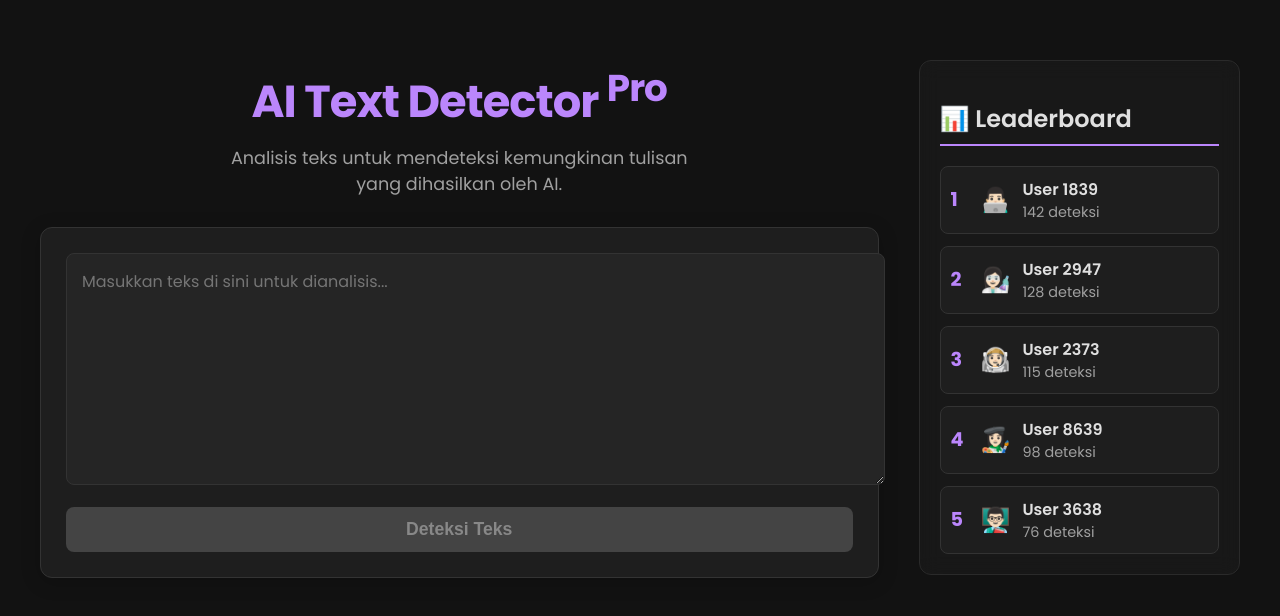
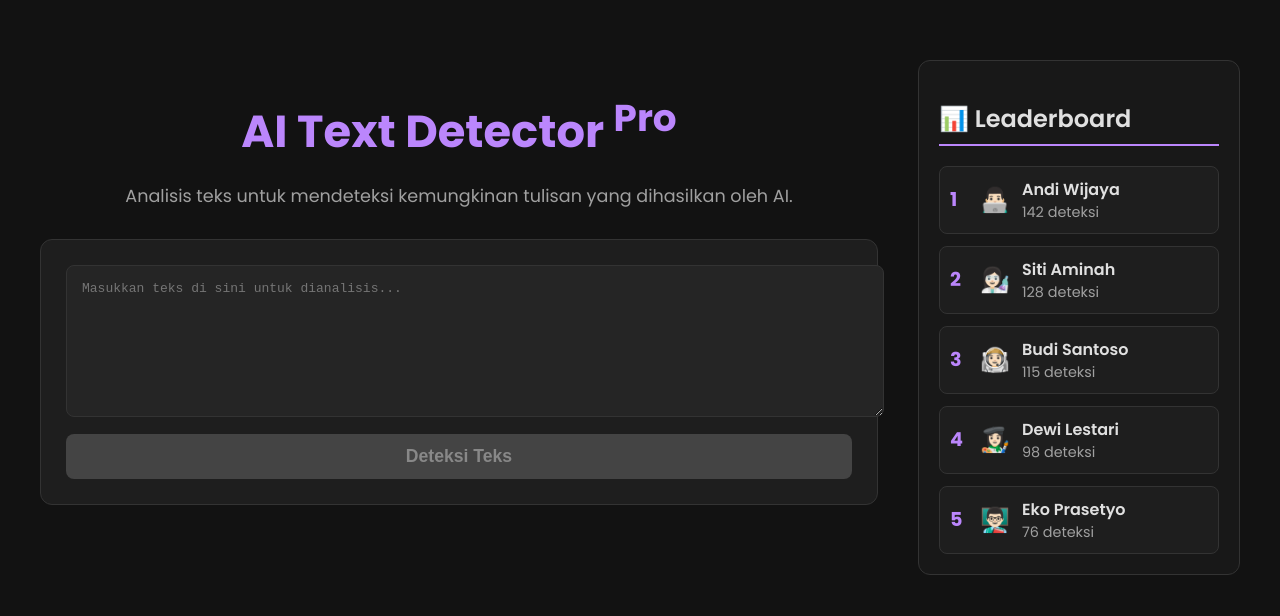
Before and after one commit to Dazhosting/Ai-Detector, a Next.js app: page / in a window 1280 px wide. Shown: the top 616 px of the page. Built offline with nearby package versions, Linux system fonts and the light colour scheme.

Commit message:
Update index.js

```diff
--- a/pages/index.js
+++ b/pages/index.js
@@ -1,64 +1,57 @@
-import { useEffect, useState } from "react";
+import { useState } from "react";
 import Head from "next/head";
 
 export default function Home() {
-  const [isMobile, setIsMobile] = useState(false);
-
-  useEffect(() => {
-    // Logika deteksi yang akurat: memeriksa user agent dan lebar layar.
-    const checkIsMobile = () => {
-      // Mengembalikan true jika user agent mengandung "Mobi" atau "Android", ATAU jika lebar window < 1024px.
-      const isMobileDevice = /Mobi|Android/i.test(navigator.userAgent) || window.innerWidth < 1024;
-      setIsMobile(isMobileDevice);
-    };
-
-    // Jalankan pengecekan saat komponen pertama kali dimuat di browser.
-    checkIsMobile();
-
-    // Tambahkan listener untuk mengecek ulang jika ukuran window berubah.
-    window.addEventListener("resize", checkIsMobile);
-
-    // Hapus listener saat komponen tidak lagi digunakan untuk mencegah memory leak.
-    return () => window.removeEventListener("resize", checkIsMobile);
-  }, []);
-
-  // State untuk fungsionalitas inti
   const [text, setText] = useState("");
   const [result, setResult] = useState([]);
   const [loading, setLoading] = useState(false);
   const [isButtonHovered, setButtonHovered] = useState(false);
+  const [customAlert, setCustomAlert] = useState(null);
 
-  // Data dummy untuk leaderboard
-  const [leaderboardData] = useState([
-    { rank: 1, name: "User 1839", detections: 142, avatar: "👨🏻‍💻" },
-    { rank: 2, name: "User 2947", detections: 128, avatar: "👩🏻‍🔬" },
-    { rank: 3, name: "User 2373", detections: 115, avatar: "👨🏻‍🚀" },
-    { rank: 4, name: "User 8639", detections: 98, avatar: "👩🏻‍🎨" },
-    { rank: 5, name: "User 3638", detections: 76, avatar: "👨🏻‍🏫" },
-  ]);
+  const leaderboardData = [
+    { rank: 1, name: "Andi Wijaya", detections: 142, avatar: "👨🏻‍💻" },
+    { rank: 2, name: "Siti Aminah", detections: 128, avatar: "👩🏻‍🔬" },
+    { rank: 3, name: "Budi Santoso", detections: 115, avatar: "👨🏻‍🚀" },
+    { rank: 4, name: "Dewi Lestari", detections: 98, avatar: "👩🏻‍🎨" },
+    { rank: 5, name: "Eko Prasetyo", detections: 76, avatar: "👨🏻‍🏫" },
+  ];
+
+  const showAlert = (message) => {
+    setCustomAlert(message);
+    setTimeout(() => setCustomAlert(null), 3000);
+  };
 
   const handleDetect = async () => {
-    if (!text.trim()) {
-      alert("Teks tidak boleh kosong!");
-      return;
-    }
+    if (!text.trim()) return showAlert("Teks tidak boleh kosong!");
     setLoading(true);
     setResult([]);
     try {
-      // Simulasi API call (ganti dengan fetch asli Anda jika perlu)
-      await new Promise(resolve => setTimeout(resolve, 1500));
-      const mockResult = text.split('.').filter(s => s.trim() !== '').map((s, i) => ({
+      await new Promise((r) => setTimeout(r, 1500)); // simulasi
+      const mockResult = text.split(".").filter(Boolean).map((s, i) => ({
         no: i + 1,
-        kalimat: s.trim() + '.',
+        kalimat: s.trim() + ".",
         score: Math.random(),
         status: Math.random() > 0.4 ? "AI_GENERATED" : "HUMAN_WRITTEN",
       }));
       setResult(mockResult);
     } catch (err) {
-      alert("Error: " + err.message);
+      showAlert("Terjadi kesalahan: " + err.message);
     } finally {
       setLoading(false);
     }
+  };
+
+  const colors = {
+    background: "#121212",
+    surface: "#1e1e1e",
+    primary: "#bb86fc",
+    primaryHover: "#a050f0",
+    secondary: "#03dac6",
+    textPrimary: "#e0e0e0",
+    textSecondary: "#a0a0a0",
+    border: "#333333",
+    aiText: "#ff79c6",
+    humanText: "#50fa7b",
   };
 
   const GlobalStyles = `
@@ -71,65 +64,76 @@ export default function Home() {
     }
     ::-webkit-scrollbar { width: 8px; }
     ::-webkit-scrollbar-track { background: ${colors.background}; }
-    ::-webkit-scrollbar-thumb { background: ${colors.primary}; border-radius: 4px; }
+    ::-webkit-scrollbar-thumb {
+      background: ${colors.primary};
+      border-radius: 4px;
+    }
     ::-webkit-scrollbar-thumb:hover { background: ${colors.primaryHover}; }
   `;
 
-  // Jika terdeteksi sebagai mobile, tampilkan halaman fallback.
-  if (isMobile) {
-    return (
-      <>
-        <Head>
-          <title>Mode Desktop Diperlukan</title>
-          <meta name="viewport" content="width=device-width, initial-scale=1.0" />
-          <link rel="preconnect" href="https://fonts.googleapis.com" />
-          <link rel="preconnect" href="https://fonts.gstatic.com" crossOrigin="true" />
-          <link href="https://fonts.googleapis.com/css2?family=Poppins:wght@400;600;700&display=swap" rel="stylesheet" />
-          <style>{`
-            body {
-              background-color: #121212;
-              color: #e0e0e0;
-              font-family: 'Poppins', sans-serif;
-              margin: 0;
-            }
-          `}</style>
-        </Head>
-        <div style={styles.mobileFallbackContainer}>
-            <span style={styles.mobileFallbackIcon}>🖥️</span>
-            <h1 style={styles.mobileFallbackTitle}>Tampilan Desktop Diperlukan</h1>
-            <p style={styles.mobileFallbackText}>
-              Aplikasi ini dioptimalkan untuk pengalaman desktop. Silakan buka di perangkat dengan layar yang lebih lebar.
-            </p>
-        </div>
-      </>
-    );
-  }
-
-  // Jika bukan mobile, tampilkan aplikasi utama.
   return (
     <>
       <Head>
         <title>🧠 AI Text Detector Pro</title>
-        <meta name="viewport" content="width=device-width, initial-scale=1.0, maximum-scale=1.0, user-scalable=no" />
+        <meta name="viewport" content="width=device-width, initial-scale=1.0, maximum-scale=1.0" />
         <link rel="preconnect" href="https://fonts.googleapis.com" />
         <link rel="preconnect" href="https://fonts.gstatic.com" crossOrigin="true" />
         <link href="https://fonts.googleapis.com/css2?family=Poppins:wght@400;600;700&display=swap" rel="stylesheet" />
         <style>{GlobalStyles}</style>
       </Head>
 
-      <div style={styles.container}>
-        <div style={styles.mainContent}>
-          <header style={styles.header}>
-            <h1 style={styles.title}>AI Text Detector <sup>Pro</sup></h1>
-            <p style={styles.subtitle}>
-              Analisis teks untuk mendeteksi kemungkinan tulisan yang dihasilkan oleh AI.
-            </p>
+      {customAlert && (
+        <div style={{
+          position: "fixed",
+          top: 20,
+          right: 20,
+          backgroundColor: colors.primary,
+          color: "#000",
+          padding: "12px 20px",
+          borderRadius: 8,
+          fontWeight: 600,
+          zIndex: 1000,
+          boxShadow: "0 4px 12px rgba(0,0,0,0.3)"
+        }}>
+          {customAlert}
+        </div>
+      )}
+
+      <div style={{
+        display: 'flex',
+        flexDirection: 'row',
+        gap: '40px',
+        maxWidth: 1200,
+        margin: '40px auto',
+        padding: '20px',
+        flexWrap: 'wrap'
+      }}>
+        <main style={{ flex: 3, minWidth: 300 }}>
+          <header style={{ textAlign: 'center' }}>
+            <h1 style={{ fontSize: '2.8em', fontWeight: 700, color: colors.primary, marginBottom: 10 }}>AI Text Detector <sup>Pro</sup></h1>
+            <p style={{ fontSize: '1.1em', color: colors.textSecondary }}>Analisis teks untuk mendeteksi kemungkinan tulisan yang dihasilkan oleh AI.</p>
           </header>
 
-          <div style={styles.inputSection}>
+          <div style={{
+            padding: '25px',
+            backgroundColor: colors.surface,
+            borderRadius: '12px',
+            border: `1px solid ${colors.border}`,
+            marginTop: 30
+          }}>
             <textarea
               rows={8}
-              style={styles.textarea}
+              style={{
+                width: '100%',
+                padding: 15,
+                fontSize: '1em',
+                borderRadius: 8,
+                border: `1px solid ${colors.border}`,
+                resize: 'vertical',
+                backgroundColor: '#252525',
+                color: colors.textPrimary,
+                marginBottom: 10,
+              }}
               placeholder="Masukkan teks di sini untuk dianalisis..."
               value={text}
               onChange={(e) => setText(e.target.value)}
@@ -138,55 +142,114 @@ export default function Home() {
             <button
               onClick={handleDetect}
               disabled={loading || !text.trim()}
-              style={{
-                ...styles.button,
-                ...(isButtonHovered && !loading && text.trim() ? styles.buttonHover : {}),
-                ...(loading || !text.trim() ? styles.buttonDisabled : {}),
-              }}
               onMouseEnter={() => setButtonHovered(true)}
               onMouseLeave={() => setButtonHovered(false)}
+              style={{
+                width: '100%',
+                background: loading || !text.trim()
+                  ? "#444"
+                  : `linear-gradient(90deg, ${colors.primary}, ${colors.secondary})`,
+                color: loading || !text.trim() ? "#888" : "#000",
+                padding: '12px 20px',
+                fontSize: '1.1em',
+                fontWeight: '600',
+                border: 'none',
+                borderRadius: 8,
+                cursor: loading || !text.trim() ? 'not-allowed' : 'pointer',
+                transform: isButtonHovered && !loading ? 'translateY(-2px)' : 'none',
+                boxShadow: isButtonHovered && !loading ? `0 6px 15px rgba(187, 134, 252, 0.3)` : 'none',
+              }}
             >
               {loading ? "🔎 Menganalisis..." : "Deteksi Teks"}
             </button>
           </div>
 
-          {loading && <div style={styles.loader}></div>}
+          {result.length > 0 && (
+            <section style={{ marginTop: 40 }}>
+              <h2 style={{
+                fontSize: '1.5em',
+                fontWeight: 600,
+                color: colors.textPrimary,
+                borderBottom: `2px solid ${colors.primary}`,
+                paddingBottom: 8,
+                marginBottom: 20
+              }}>📋 Hasil Analisis</h2>
 
-          {result.length > 0 && !loading && (
-            <div style={styles.results}>
-              <h2 style={styles.sectionTitle}>📋 Hasil Analisis</h2>
               {result.map((item) => (
-                <div key={item.no} style={styles.resultCard}>
-                  <div style={styles.scoreCircle(item.score)}>
-                    <span style={styles.scoreText}>{Math.round(item.score * 100)}%</span>
+                <div key={item.no} style={{
+                  display: 'flex',
+                  gap: 20,
+                  alignItems: 'center',
+                  padding: '15px',
+                  border: `1px solid ${colors.border}`,
+                  borderRadius: 10,
+                  marginBottom: 12,
+                  backgroundColor: 'rgba(30, 30, 30, 0.7)',
+                }}>
+                  <div style={{
+                    width: 65,
+                    height: 65,
+                    borderRadius: '50%',
+                    background: `radial-gradient(closest-side, ${colors.surface} 79%, transparent 80% 100%), conic-gradient(${item.score > 0.5 ? colors.aiText : colors.humanText} ${item.score * 100}%, ${colors.border} 0)`,
+                    display: 'flex',
+                    alignItems: 'center',
+                    justifyContent: 'center',
+                    fontWeight: 'bold',
+                    color: item.score > 0.5 ? colors.aiText : colors.humanText,
+                    flexShrink: 0,
+                  }}>
+                    {Math.round(item.score * 100)}%
                   </div>
-                  <div style={styles.resultTextContainer}>
-                    <p style={styles.resultSentence}>
+                  <div>
+                    <p style={{ margin: 0, color: colors.textSecondary }}>
                       <strong>Kalimat #{item.no}:</strong> {item.kalimat}
                     </p>
-                    <p style={styles.resultStatus}>
+                    <p style={{ margin: '8px 0 0', fontWeight: 600 }}>
                       Status:{" "}
-                      <span style={item.status === "AI_GENERATED" ? styles.aiLabel : styles.humanLabel}>
+                      <span style={{ color: item.status === "AI_GENERATED" ? colors.aiText : colors.humanText }}>
                         {item.status === "AI_GENERATED" ? "🧠 Terdeteksi AI" : "👤 Manusia"}
                       </span>
                     </p>
                   </div>
                 </div>
               ))}
-            </div>
+            </section>
           )}
-        </div>
+        </main>
 
-        <aside style={styles.sidebar}>
-          <h2 style={styles.sectionTitle}>📊 Leaderboard</h2>
-          <div style={styles.leaderboardContainer}>
+        <aside style={{
+          flex: 1,
+          padding: '20px',
+          backgroundColor: 'rgba(30, 30, 30, 0.5)',
+          borderRadius: '12px',
+          border: `1px solid ${colors.border}`,
+          height: 'fit-content',
+          minWidth: 280
+        }}>
+          <h2 style={{
+            fontSize: '1.5em',
+            fontWeight: 600,
+            color: colors.textPrimary,
+            borderBottom: `2px solid ${colors.primary}`,
+            paddingBottom: '8px',
+            marginBottom: '20px',
+          }}>📊 Leaderboard</h2>
+
+          <div style={{ display: 'flex', flexDirection: 'column', gap: '12px' }}>
             {leaderboardData.map((user) => (
-              <div key={user.rank} style={styles.leaderboardCard}>
-                <span style={styles.leaderboardRank}>{user.rank}</span>
-                <span style={styles.leaderboardAvatar}>{user.avatar}</span>
-                <div style={styles.leaderboardUser}>
-                  <p style={styles.leaderboardName}>{user.name}</p>
-                  <p style={styles.leaderboardDetections}>{user.detections} deteksi</p>
+              <div key={user.rank} style={{
+                display: 'flex',
+                alignItems: 'center',
+                padding: '10px',
+                backgroundColor: colors.surface,
+                borderRadius: '8px',
+                border: `1px solid ${colors.border}`
+              }}>
+                <span style={{ fontSize: '1.2em', fontWeight: '700', color: colors.primary, width: '30px' }}>{user.rank}</span>
+                <span style={{ fontSize: '1.5em', marginRight: '12px' }}>{user.avatar}</span>
+                <div>
+                  <p style={{ margin: 0, fontWeight: 600, color: colors.textPrimary }}>{user.name}</p>
+                  <p style={{ margin: 0, fontSize: '0.9em', color: colors.textSecondary }}>{user.detections} deteksi</p>
                 </div>
               </div>
             ))}
@@ -195,204 +258,4 @@ export default function Home() {
       </div>
     </>
   );
-}
-
-// --- Styles Object ---
-
-const colors = {
-  background: '#121212',
-  surface: '#1e1e1e',
-  primary: '#bb86fc',
-  primaryHover: '#a050f0',
-  secondary: '#03dac6',
-  textPrimary: '#e0e0e0',
-  textSecondary: '#a0a0a0',
-  border: '#333333',
-  aiText: '#ff79c6',
-  humanText: '#50fa7b',
-};
-
-const styles = {
-  mobileFallbackContainer: {
-    display: 'flex',
-    flexDirection: 'column',
-    alignItems: 'center',
-    justifyContent: 'center',
-    height: '100vh',
-    textAlign: 'center',
-    padding: '20px',
-  },
-  mobileFallbackIcon: {
-    fontSize: '5em',
-    marginBottom: '20px',
-  },
-  mobileFallbackTitle: {
-    color: colors.primary,
-    fontSize: '2em',
-    margin: '0 0 10px 0',
-  },
-  mobileFallbackText: {
-    color: colors.textSecondary,
-    fontSize: '1.1em',
-    maxWidth: '400px',
-    lineHeight: 1.5,
-  },
-  container: {
-    display: 'flex',
-    flexDirection: 'row',
-    gap: '40px',
-    maxWidth: 1200,
-    margin: '40px auto',
-    padding: '20px',
-  },
-  mainContent: {
-    flex: 3,
-    display: 'flex',
-    flexDirection: 'column',
-    gap: '30px',
-  },
-  sidebar: {
-    flex: 1,
-    padding: '20px',
-    backgroundColor: 'rgba(30, 30, 30, 0.5)',
-    borderRadius: '12px',
-    border: '1px solid #2a2a2a',
-    backdropFilter: 'blur(10px)',
-    height: 'fit-content',
-  },
-  header: { textAlign: 'center' },
-  title: {
-    fontSize: '2.8em',
-    fontWeight: 700,
-    color: colors.primary,
-    margin: '0 0 10px 0',
-    letterSpacing: '-1px',
-  },
-  subtitle: {
-    fontSize: '1.1em',
-    color: colors.textSecondary,
-    margin: 0,
-    maxWidth: '500px',
-    margin: '0 auto',
-  },
-  inputSection: {
-    padding: '25px',
-    backgroundColor: colors.surface,
-    borderRadius: '12px',
-    border: `1px solid ${colors.border}`,
-    boxShadow: '0 4px 20px rgba(0, 0, 0, 0.2)',
-  },
-  textarea: {
-    width: '100%',
-    padding: '15px',
-    fontSize: '1em',
-    borderRadius: 8,
-    border: `1px solid ${colors.border}`,
-    marginBottom: '15px',
-    resize: 'vertical',
-    backgroundColor: '#252525',
-    color: colors.textPrimary,
-    fontFamily: "'Poppins', sans-serif",
-    transition: 'border-color 0.3s, box-shadow 0.3s',
-  },
-  button: {
-    width: '100%',
-    background: `linear-gradient(90deg, ${colors.primary}, ${colors.secondary})`,
-    color: '#000',
-    padding: '12px 20px',
-    fontSize: '1.1em',
-    fontWeight: '600',
-    border: 'none',
-    borderRadius: 8,
-    cursor: 'pointer',
-    transition: 'transform 0.2s ease, box-shadow 0.2s ease',
-  },
-  buttonHover: {
-    transform: 'translateY(-2px)',
-    boxShadow: `0 6px 15px rgba(187, 134, 252, 0.3)`,
-  },
-  buttonDisabled: {
-    background: '#444',
-    color: '#888',
-    cursor: 'not-allowed',
-  },
-  loader: {
-      border: '4px solid rgba(255, 255, 255, 0.2)',
-      borderTop: `4px solid ${colors.primary}`,
-      borderRadius: '50%',
-      width: '40px',
-      height: '40px',
-      animation: 'spin 1s linear infinite',
-      margin: '20px auto',
-  },
-  results: { marginTop: '10px' },
-  sectionTitle: {
-    fontSize: '1.5em',
-    fontWeight: 600,
-    color: colors.textPrimary,
-    borderBottom: `2px solid ${colors.primary}`,
-    paddingBottom: '8px',
-    marginBottom: '20px',
-  },
-  resultCard: {
-    display: 'flex',
-    gap: 20,
-    alignItems: 'center',
-    padding: '15px',
-    border: `1px solid ${colors.border}`,
-    borderRadius: 10,
-    marginBottom: 12,
-    backgroundColor: 'rgba(30, 30, 30, 0.7)',
-  },
-  scoreCircle: (score) => ({
-    width: 65,
-    height: 65,
-    borderRadius: '50%',
-    background: `radial-gradient(closest-side, ${colors.surface} 79%, transparent 80% 100%), conic-gradient(${
-      score > 0.5 ? colors.aiText : colors.humanText
-    } ${score * 100}%, ${colors.border} 0)`,
-    display: 'flex',
-    alignItems: 'center',
-    justifyContent: 'center',
-    fontWeight: 'bold',
-    color: score > 0.5 ? colors.aiText : colors.humanText,
-    flexShrink: 0,
-  }),
-  scoreText: { fontSize: '1em' },
-  resultTextContainer: { flex: 1 },
-  resultSentence: { margin: 0, color: colors.textSecondary },
-  resultStatus: {
-    margin: '8px 0 0',
-    fontSize: '1.1em',
-    fontWeight: '600',
-  },
-  aiLabel: { color: colors.aiText },
-  humanLabel: { color: colors.humanText },
-  leaderboardContainer: {
-    display: 'flex',
-    flexDirection: 'column',
-    gap: '12px',
-  },
-  leaderboardCard: {
-    display: 'flex',
-    alignItems: 'center',
-    padding: '10px',
-    backgroundColor: colors.surface,
-    borderRadius: '8px',
-    border: `1px solid ${colors.border}`,
-  },
-  leaderboardRank: {
-    fontSize: '1.2em',
-    fontWeight: '700',
-    color: colors.primary,
-    width: '30px',
-  },
-  leaderboardAvatar: { fontSize: '1.5em', marginRight: '12px' },
-  leaderboardUser: { display: 'flex', flexDirection: 'column' },
-  leaderboardName: { margin: 0, fontWeight: 600, color: colors.textPrimary },
-  leaderboardDetections: {
-    margin: 0,
-    fontSize: '0.9em',
-    color: colors.textSecondary,
-  },
-};
+    }
```
